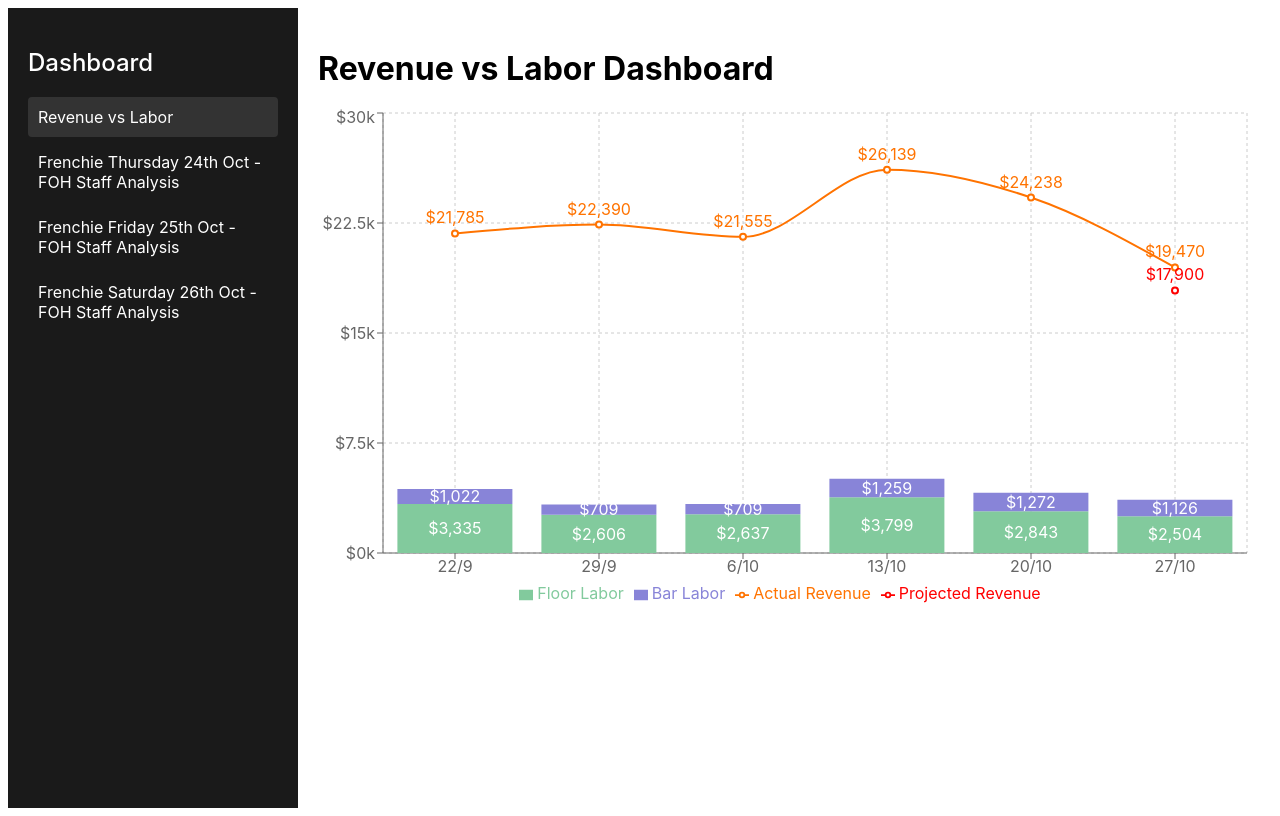
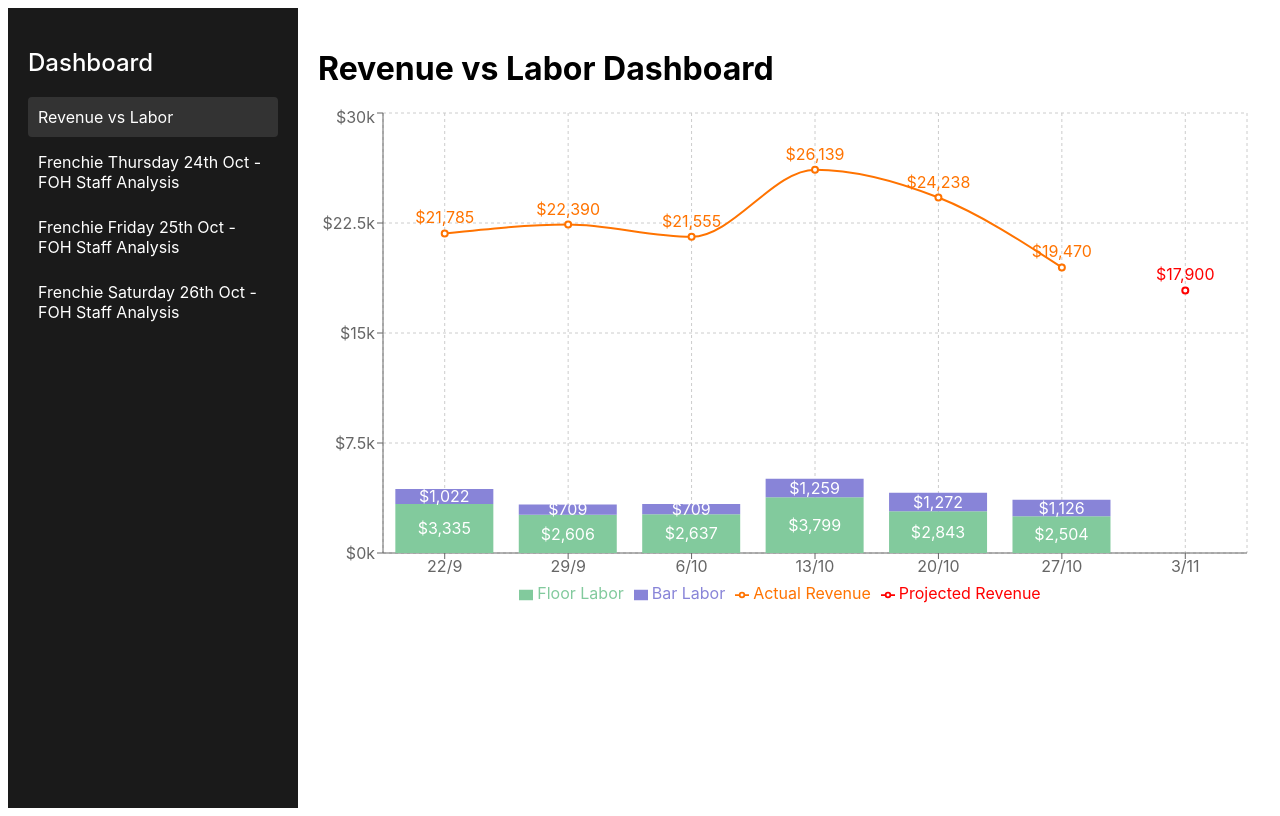
Before and after one commit to IsoBob1/labor-revenue-dashboard, a Next.js app: page / in a window 1280 px wide. Built offline with nearby package versions, Linux system fonts and the light colour scheme.

Commit message:
Update index.js

```diff
--- a/pages/index.js
+++ b/pages/index.js
@@ -8,7 +8,8 @@ const data = [
   { week: '6/10', barLabor: 709, floorLabor: 2637, revenue: 21555 },
   { week: '13/10', barLabor: 1259, floorLabor: 3799, revenue: 26139 },
   { week: '20/10', barLabor: 1272, floorLabor: 2843, revenue: 24238 },
-  { week: '27/10', barLabor: 1126, floorLabor: 2504, revenue: 19470, projectedRevenue: 17900 }
+  { week: '27/10', barLabor: 1126, floorLabor: 2504, revenue: 19470 },
+  { week: '3/11', projectedRevenue: 17900 }
 ];
 
 export default function Home() {
```
